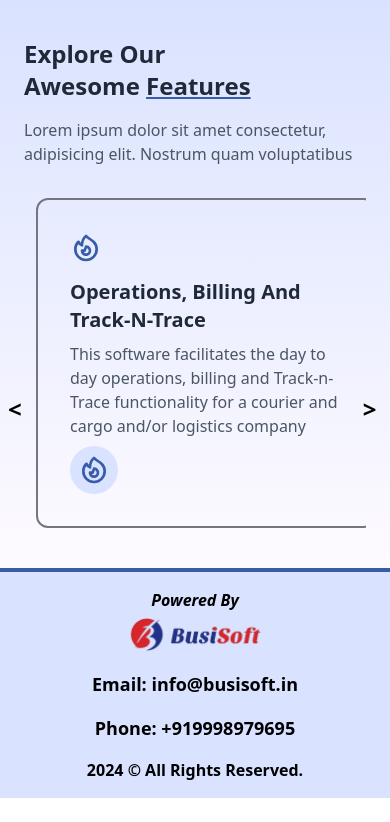
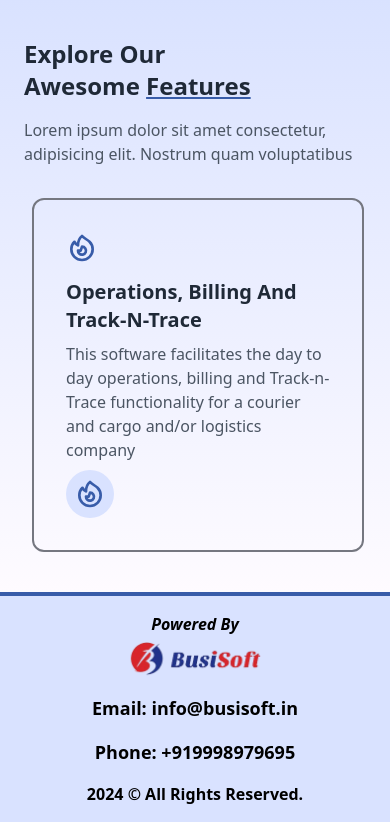
Before and after one commit to khushgandhi24/xpr-web, a Next.js app: page / in a window 390 px wide. Shown: the part 735-1557 px from the top of the page. Before the commit the page ends 1533 px from the top, so only its background shows below. Built offline with nearby package versions, Linux system fonts and the light colour scheme.

Commit message:
Layout Fixes

```diff
--- a/app/news/page.jsx
+++ b/app/news/page.jsx
@@ -68,7 +68,7 @@ function News() {
               ref={ref}
             >
               {Articles.map((article) => (
-                <div key={article.id} className="snap-center basis-full">
+                <div key={article.id} className="snap-center snap-always basis-full">
                   <Article
                     key={article.id}
                     title={article.title}
--- a/components/FeatureCard.jsx
+++ b/components/FeatureCard.jsx
@@ -3,7 +3,7 @@ import { motion } from "framer-motion";
 
 const FeatureCard = ({ title, desc, icon }) => {
   return (
-    <div className="p-8 space-y-2 w-[340px] ml-3 mr-[0.75rem] lg:w-auto lg:mx-0 lg:space-y-3 border-2 border-outline rounded-xl">
+    <div className="p-8 space-y-2 w-[85vw] ml-2 mr-2 lg:w-auto lg:mx-0 lg:space-y-3 border-2 border-outline rounded-xl">
       <span className="inline-block text-primary">{icon}</span>
 
       <h1 className="text-xl font-semibold text-gray-800 capitalize ">
--- a/components/Features.jsx
+++ b/components/Features.jsx
@@ -46,21 +46,21 @@ const Features = () => {
         </div>
         <div className="mt-8 lg:hidden">
           <>
-            <motion.div
+            {/* <motion.div
               whileTap={{ scale: 1.5 }}
               className="absolute top-[85%] left-2 text-2xl font-bold cursor-pointer"
               onClick={() => {
-                handleHorizantalScroll(ref.current, 100, 400, -400);
+                handleHorizantalScroll(ref.current, 100, 340, -340);
               }}
             >
               &lt;
-            </motion.div>
+            </motion.div> */}
             <div
               className="flex flex-row flex-nowrap overflow-x-scroll no-scrollbar scroll-smooth snap-x snap-mandatory"
               ref={ref}
             >
               {Highlights.map((highlight) => (
-                <div key={highlight.id} className="snap-center basis-full">
+                <div key={highlight.id} className="snap-center snap-always basis-full">
                   <FeatureCard
                     title={highlight.title}
                     desc={highlight.desc}
@@ -69,15 +69,15 @@ const Features = () => {
                 </div>
               ))}
             </div>
-            <motion.div
+            {/* <motion.div
               whileTap={{ scale: 1.5 }}
               className="absolute top-[85%] left-[93%] text-2xl font-bold cursor-pointer"
               onClick={() => {
-                handleHorizantalScroll(ref.current, 100, 400, 400);
+                handleHorizantalScroll(ref.current, 100, 340, 340);
               }}
             >
               &gt;
-            </motion.div>
+            </motion.div> */}
           </>
         </div>
       </div>
--- a/components/ScrollSlider.jsx
+++ b/components/ScrollSlider.jsx
@@ -35,7 +35,7 @@ const ScrollSlider = ({ modules, renderComponent }) => {
         {modules.map((module) => (
           <div
             key={module.id}
-            className="py-6 px-[5.5rem] bg-surface snap-center basis-full"
+            className="py-6 px-[5.5rem] bg-surface snap-center snap-always basis-full"
           >
             {renderComponent(module)}
             <p className="pt-8">{module.desc}</p>
```
